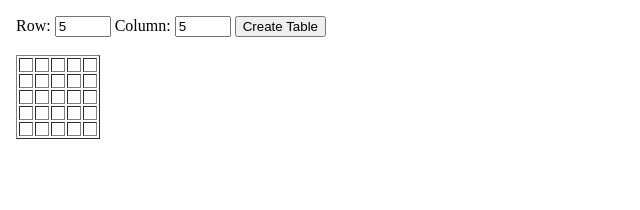
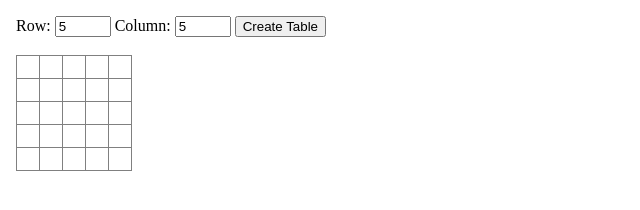
Before and after one commit to Env1101/WebTictactoe, a plain HTML site: page caro/index.html in a window 1280 px wide. Both pictures are taken after typing "5", "5" into the empty fields and a click on the button "Create Table". Shown: the whole page, without its empty margins (0-640 px from the left). Drawn offline with Linux system fonts and the light colour scheme; no server answers.

Commit message:
news feature

```diff
--- a/caro/js/app.js
+++ b/caro/js/app.js
@@ -1,37 +1,49 @@
 function start() {
-
   var row = document.getElementById('row');
   var col = document.getElementById('col');
+  var div = document.getElementById('cr_table');
+
+    // Create table.
+  var table = document.createElement('table');
+  table.setAttribute("border","1px");
+  table.setAttribute("style", "border-collapse: collapse");
+  //table.setAttribute("align", "center");
+  //var btn = document.createElement("BUTTON");
+  //btn.type = "button";
+
+  //redraw the table upon clicking create table
+  if(div.hasChildNodes){
+    div.removeChild(div.childNodes[0]);
+  }
 
   // We're using textContent because inserting content from external sources into your page using innerHTML can be dangerous.
   // https://developer.mozilla.org/Web/API/Element.innerHTML#Security_considerations
   //message.textContent = translate('message');
-
-  // Create table.
-  var table = document.createElement('table');
-  table.setAttribute("border","1px");
-  var btn = document.createElement("BUTTON");
-  btn.type = "button";
   var row1;
   var row1col1;
+  var ops = 0;
+
   for(var i = 0; i < row.value; i++){
     // Insert New Row for table at index 'i'.
       row1 = table.insertRow(i);
     for(var j = 0; j < col.value; j++){
       // Insert New Column for Row1 at index '0'.
       row1col1 = row1.insertCell(j);
-      row1col1.setAttribute("width", "10px");
-      row1col1.setAttribute("height", "10px");
+      row1col1.setAttribute("width", "20px");
+      row1col1.setAttribute("height", "20px");
+      row1col1.setAttribute("align", "center");
       row1col1.onclick = function () {
-            clickBox();
+          //table.rows[i].cols[j].innerHTML = "X";
+          alert(i);
       };
     }
   }
     // Append Table into div.
-    var div = document.getElementById('cr_table');
+    //var div = document.getElementById('cr_table');
     div.appendChild(table);
 }
 
-function clickBox(){
-  alert("pop");
-}
+//function clickBox(var rowcol){
+//  rowcol.innerHTML = "X";
+//  alert('pop');
+//}
```
Also changed, not shown: caro/index.html (+1 -1 lines), 1 other file.
